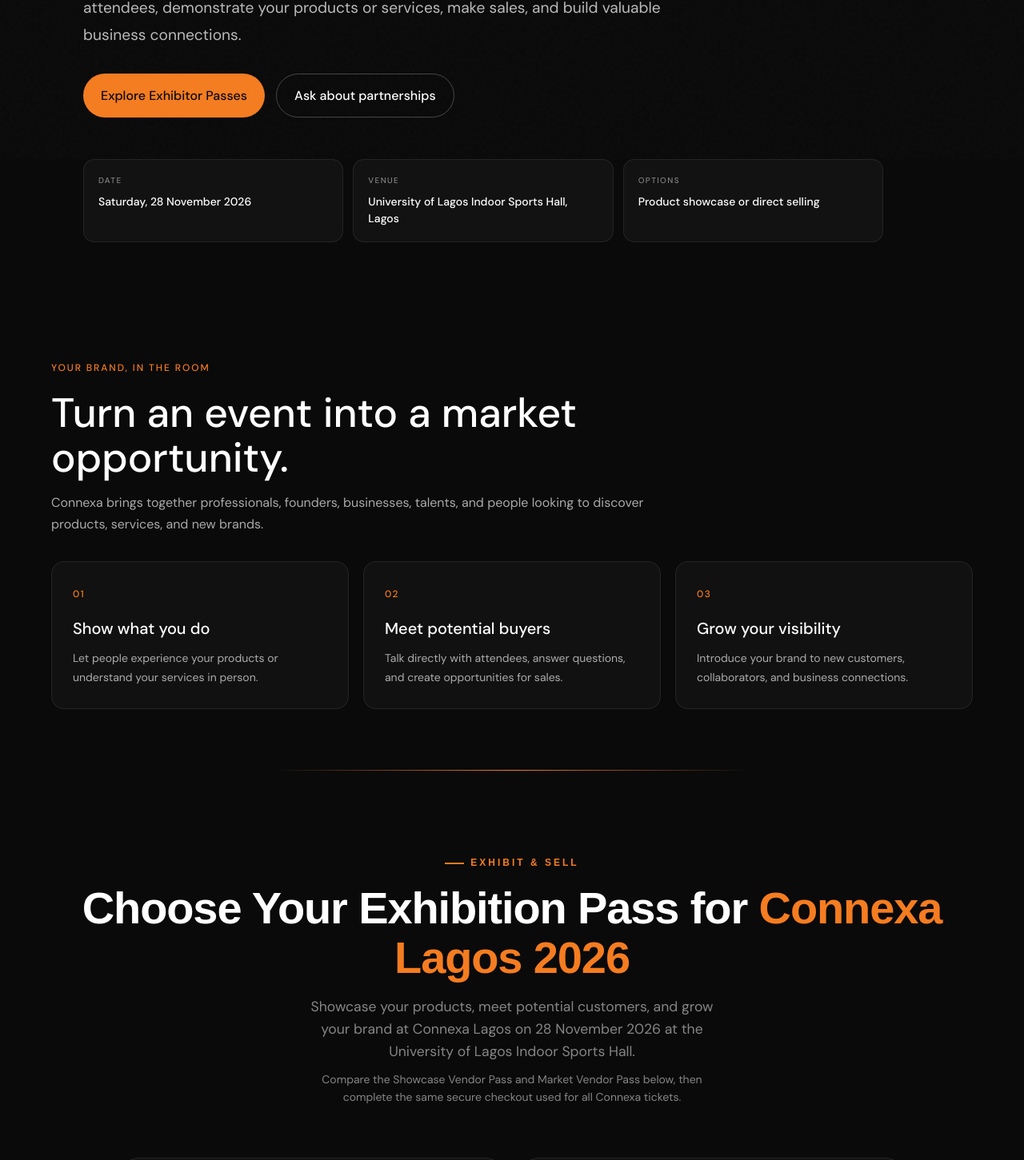
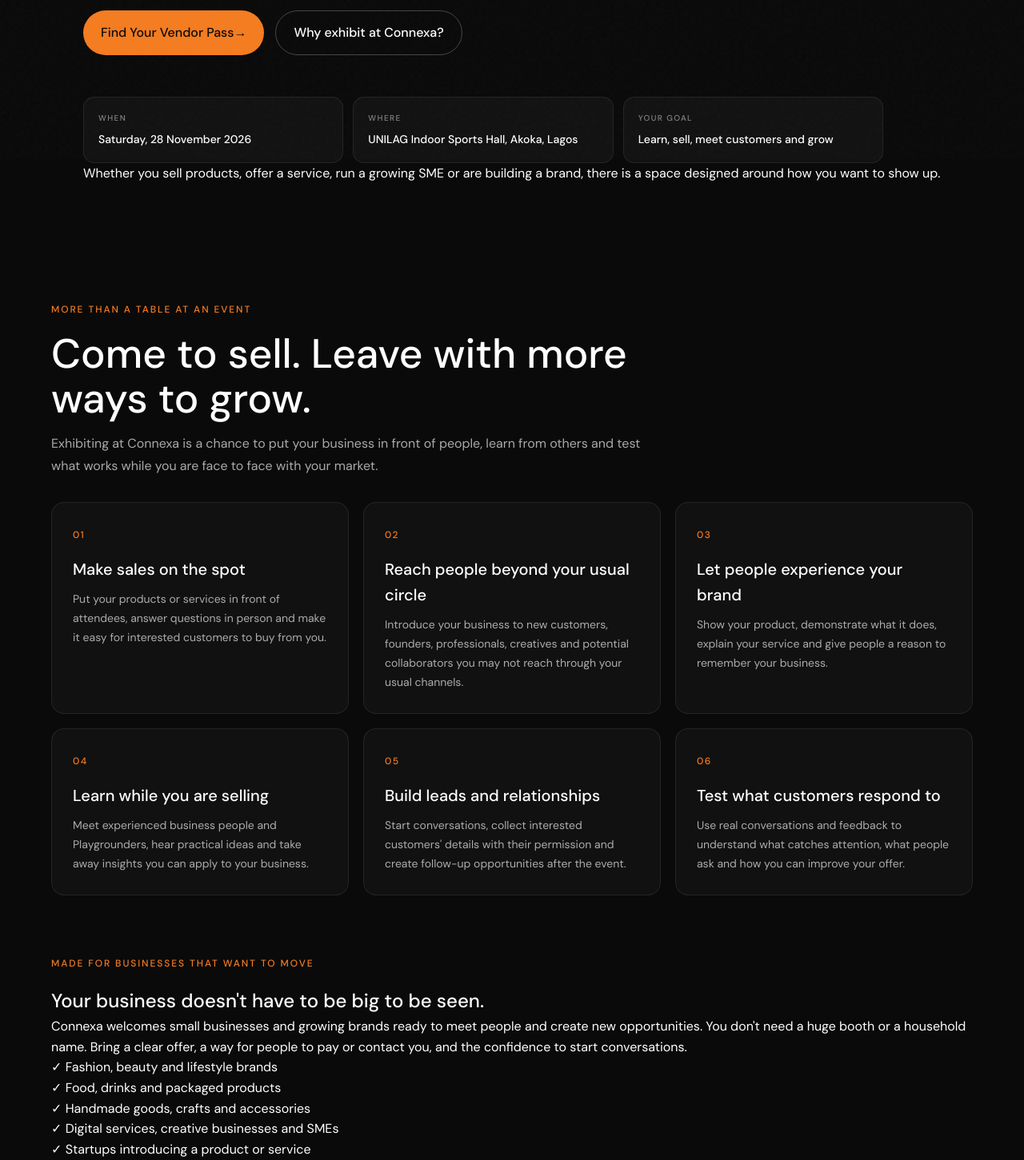
Before and after one commit to Zidepeoplenewaccount/connexa, a React (Vite) app: page /exhibitors in a window 1280 px wide. Shown: the part 601-2052 px from the top of the page at 80% size. Built offline with nearby package versions, Linux system fonts and the light colour scheme.

Commit message:
Rewrite exhibitor page for vendor and small business conversion

```diff
--- a/src/pages/ExhibitorPage.jsx
+++ b/src/pages/ExhibitorPage.jsx
@@ -13,7 +13,7 @@ export default function ExhibitorPage() {
     if (description) {
       description.setAttribute(
         'content',
-        'Showcase your products, sell to customers, and grow your brand at Connexa Lagos 2026. Compare Showcase Vendor and Market Vendor exhibition passes for the 28 November event in Lagos.'
+        'Exhibit at Connexa Lagos 2026 to meet new customers, sell on the spot, build brand visibility and learn practical ways to grow your small business. Compare vendor passes for 28 November in Lagos.'
       );
     }
     return () => {
@@ -28,34 +28,70 @@ export default function ExhibitorPage() {
       <main className="exhibitor-page">
         <section className="exhibitor-hero">
           <div className="container exhibitor-hero-inner">
-            <p className="exhibitor-eyebrow">CONNEXA LAGOS · 28 NOVEMBER 2026</p>
-            <h1>Exhibit at Connexa Lagos 2026. <span>Showcase your products. Meet your next customers.</span></h1>
+            <p className="exhibitor-eyebrow">FOR VENDORS, SMALL BUSINESSES & GROWING BRANDS · 28 NOVEMBER 2026</p>
+            <h1>Don't just attend the event.<br /><span>Put your business in front of new customers.</span></h1>
             <p className="exhibitor-hero-copy">
-              Looking for an exhibition opportunity in Lagos? Bring your brand to Connexa’s Opportunity Playground at the University of Lagos Indoor Sports Hall. Meet attendees, demonstrate your products or services, make sales, and build valuable business connections.
+              Connexa is a live Opportunity Playground where people come to discover businesses, learn practical ideas, meet new people and make things happen. Exhibit to show what you sell, talk directly to potential customers, make sales on the day and leave with connections you can follow up on.
             </p>
             <div className="exhibitor-hero-actions">
-              <a className="exhibitor-primary-cta" href="#tickets">Explore Exhibitor Passes</a>
-              <a className="exhibitor-secondary-cta" href="mailto:partnerships@zidepeople.com?subject=Connexa%20Lagos%202026%20Partnership%20Enquiry">Ask about partnerships</a>
+              <a className="exhibitor-primary-cta" href="#tickets">Find Your Vendor Pass <span aria-hidden="true">→</span></a>
+              <a className="exhibitor-secondary-cta" href="#why-exhibit">Why exhibit at Connexa?</a>
             </div>
             <div className="exhibitor-event-facts">
-              <div><span>DATE</span><strong>Saturday, 28 November 2026</strong></div>
-              <div><span>VENUE</span><strong>University of Lagos Indoor Sports Hall, Lagos</strong></div>
-              <div><span>OPTIONS</span><strong>Product showcase or direct selling</strong></div>
+              <div><span>WHEN</span><strong>Saturday, 28 November 2026</strong></div>
+              <div><span>WHERE</span><strong>UNILAG Indoor Sports Hall, Akoka, Lagos</strong></div>
+              <div><span>YOUR GOAL</span><strong>Learn, sell, meet customers and grow</strong></div>
+            </div>
+            <p className="exhibitor-small-business-note">Whether you sell products, offer a service, run a growing SME or are building a brand, there is a space designed around how you want to show up.</p>
+          </div>
+        </section>
+
+        <section className="exhibitor-benefits" id="why-exhibit">
+          <div className="container">
+            <div className="exhibitor-section-heading">
+              <p className="exhibitor-eyebrow">MORE THAN A TABLE AT AN EVENT</p>
+              <h2>Come to sell. Leave with more ways to grow.</h2>
+              <p>Exhibiting at Connexa is a chance to put your business in front of people, learn from others and test what works while you are face to face with your market.</p>
+            </div>
+            <div className="exhibitor-benefit-grid">
+              <article><span>01</span><h3>Make sales on the spot</h3><p>Put your products or services in front of attendees, answer questions in person and make it easy for interested customers to buy from you.</p></article>
+              <article><span>02</span><h3>Reach people beyond your usual circle</h3><p>Introduce your business to new customers, founders, professionals, creatives and potential collaborators you may not reach through your usual channels.</p></article>
+              <article><span>03</span><h3>Let people experience your brand</h3><p>Show your product, demonstrate what it does, explain your service and give people a reason to remember your business.</p></article>
+              <article><span>04</span><h3>Learn while you are selling</h3><p>Meet experienced business people and Playgrounders, hear practical ideas and take away insights you can apply to your business.</p></article>
+              <article><span>05</span><h3>Build leads and relationships</h3><p>Start conversations, collect interested customers' details with their permission and create follow-up opportunities after the event.</p></article>
+              <article><span>06</span><h3>Test what customers respond to</h3><p>Use real conversations and feedback to understand what catches attention, what people ask and how you can improve your offer.</p></article>
             </div>
           </div>
         </section>
 
-        <section className="exhibitor-benefits">
+        <section className="exhibitor-fit-section">
+          <div className="container exhibitor-fit-inner">
+            <div>
+              <p className="exhibitor-eyebrow">MADE FOR BUSINESSES THAT WANT TO MOVE</p>
+              <h2>Your business doesn't have to be big to be seen.</h2>
+              <p>Connexa welcomes small businesses and growing brands ready to meet people and create new opportunities. You don't need a huge booth or a household name. Bring a clear offer, a way for people to pay or contact you, and the confidence to start conversations.</p>
+            </div>
+            <ul className="exhibitor-fit-list">
+              <li><span>✓</span> Fashion, beauty and lifestyle brands</li>
+              <li><span>✓</span> Food, drinks and packaged products</li>
+              <li><span>✓</span> Handmade goods, crafts and accessories</li>
+              <li><span>✓</span> Digital services, creative businesses and SMEs</li>
+              <li><span>✓</span> Startups introducing a product or service</li>
+              <li><span>✓</span> Businesses looking for customers and partnerships</li>
+            </ul>
+          </div>
+        </section>
+
+        <section className="exhibitor-how-section">
           <div className="container">
             <div className="exhibitor-section-heading">
-              <p className="exhibitor-eyebrow">YOUR BRAND, IN THE ROOM</p>
-              <h2>Turn an event into a market opportunity.</h2>
-              <p>Connexa brings together professionals, founders, businesses, talents, and people looking to discover products, services, and new brands.</p>
+              <p className="exhibitor-eyebrow">KEEP IT PRACTICAL</p>
+              <h2>How to make your space work for you.</h2>
             </div>
-            <div className="exhibitor-benefit-grid">
-              <article><span>01</span><h3>Show what you do</h3><p>Let people experience your products or understand your services in person.</p></article>
-              <article><span>02</span><h3>Meet potential buyers</h3><p>Talk directly with attendees, answer questions, and create opportunities for sales.</p></article>
-              <article><span>03</span><h3>Grow your visibility</h3><p>Introduce your brand to new customers, collaborators, and business connections.</p></article>
+            <div className="exhibitor-how-grid">
+              <article><span>01</span><h3>Choose your goal</h3><p>Decide whether your priority is direct sales, product demonstrations, visibility or introducing your service.</p></article>
+              <article><span>02</span><h3>Prepare your offer</h3><p>Bring clear pricing, payment options, samples or demonstrations where relevant, and a simple way to follow up with customers.</p></article>
+              <article><span>03</span><h3>Show up ready to engage</h3><p>Start conversations, explain the value of what you offer, invite people to buy and make connections you can continue after Connexa.</p></article>
             </div>
           </div>
         </section>
@@ -65,14 +101,32 @@ export default function ExhibitorPage() {
         <section className="exhibitor-faq">
           <div className="container">
             <div className="exhibitor-section-heading">
-              <p className="exhibitor-eyebrow">BEFORE YOU BOOK</p>
-              <h2>Which exhibitor pass should you choose?</h2>
+              <p className="exhibitor-eyebrow">CHOOSE THE RIGHT SPACE</p>
+              <h2>What kind of exhibitor are you?</h2>
+              <p>Choose based on what you need your space to do for your business.</p>
             </div>
             <div className="exhibitor-faq-grid">
-              <article><h3>Showcase Vendor Pass</h3><p>Choose this if your priority is brand presentation, product demonstrations, and visibility. A dedicated exhibition space is provided; bring your own branded booth materials. Not suitable for large physical product displays. Maximum two staff members per booth.</p></article>
-              <article><h3>Market Vendor Pass</h3><p>Choose this if your priority is direct selling. Connexa provides the tent and booth setup, giving you a dedicated marketplace space to display and sell your products or services.</p></article>
+              <article className="exhibitor-pass-choice">
+                <p className="exhibitor-pass-kicker">BEST FOR BRAND PRESENTATION</p>
+                <h3>Showcase Vendor Pass</h3>
+                <p>For brands that want to present products or services, demonstrate what they do and build visibility. A dedicated exhibition space is provided. Bring your own branded booth materials, such as banners, flyers and displays.</p>
+                <ul><li>Showcase and demonstrate your offer</li><li>Build brand awareness and business connections</li><li>Maximum of 2 staff members per booth</li><li>Not suitable for large physical product displays</li></ul>
+                <a href="#tickets" className="exhibitor-pass-link">View Showcase Vendor Pass <span aria-hidden="true">→</span></a>
+              </article>
+              <article className="exhibitor-pass-choice exhibitor-pass-choice-featured">
+                <p className="exhibitor-pass-kicker">BEST FOR DIRECT SELLING</p>
+                <h3>Market Vendor Pass</h3>
+                <p>For vendors and small businesses who want a dedicated marketplace space to display products, meet buyers and sell during Connexa. The Connexa team provides the tent and booth setup.</p>
+                <ul><li>Dedicated space to display and sell</li><li>Meet potential buyers face to face</li><li>Generate sales and leads on the day</li><li>Learn practical ideas while you sell</li></ul>
+                <a href="#tickets" className="exhibitor-pass-link">View Market Vendor Pass <span aria-hidden="true">→</span></a>
+              </article>
             </div>
-            <p className="exhibitor-contact-note">Need help choosing? <a href="mailto:partnerships@zidepeople.com">Contact the Connexa team</a> before purchasing.</p>
+            <div className="exhibitor-ticket-heading" id="tickets">
+              <p className="exhibitor-eyebrow">RESERVE YOUR SPACE</p>
+              <h2>Choose your exhibitor pass.</h2>
+              <p>Review the pass details and select the option that fits your business. Spaces are limited.</p>
+            </div>
+            <p className="exhibitor-contact-note">Not sure which pass fits your setup? <a href="mailto:partnerships@zidepeople.com?subject=Help%20choosing%20a%20Connexa%20vendor%20pass">Talk to the Connexa team before purchasing.</a></p>
           </div>
         </section>
       </main>
```
